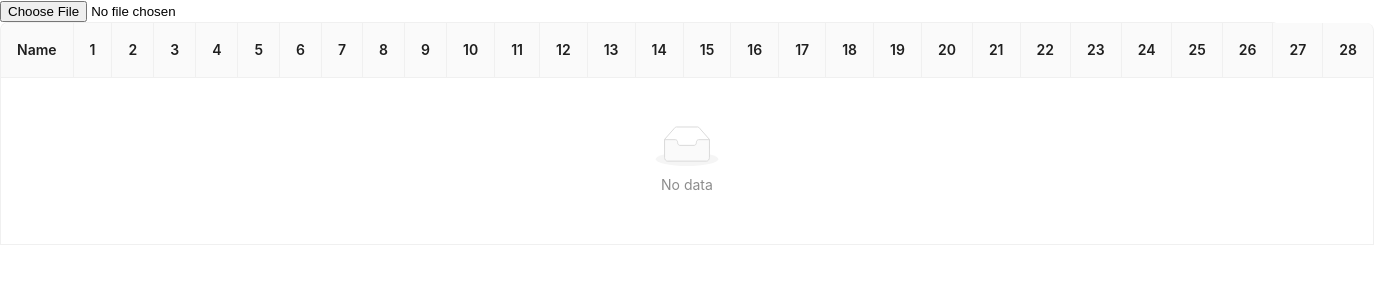
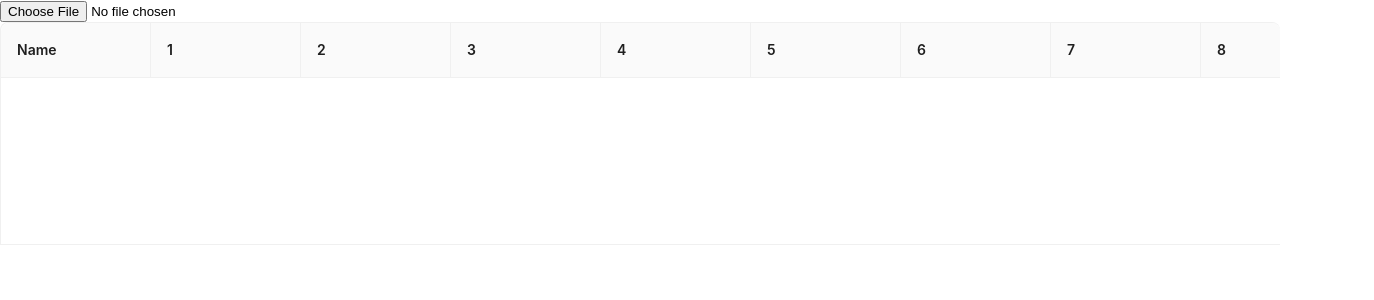
Before and after one commit to vijay9655/excelto_attendence_reports, a React (Create React App) app: page / in a window 1280 px wide. Shown: the top 300 px of the page, 1374 px wide, since content can reach past the window. Built offline with nearby package versions, Linux system fonts and the light colour scheme.

Commit message:
first commit

```diff
--- a/package.json
+++ b/package.json
@@ -35,5 +35,9 @@
       "last 1 firefox version",
       "last 1 safari version"
     ]
+  },
+  "devDependencies": {
+    "gh-pages": "^6.3.0",
+    "homepage":"https://github.com/vijay9655/excelto_attendence_reports"
   }
 }
--- a/src/ExcelReader1.js
+++ b/src/ExcelReader1.js
@@ -227,6 +227,7 @@ useEffect(()=>{
         dataIndex: 'name',
         fixed: 'left',
         key: 'name',
+        width: 150,
         render: (text) => <a>{text}</a>,
       }]
     Array.from({ length: daysInMonth }).map((_,index)=>{
@@ -234,7 +235,9 @@ useEffect(()=>{
         column.push({
             title:index+1,
             dataIndex:index+1,
-            key:index+1
+            key:index+1,
+        width: 150,
+
           })
     })
     setColumns(column)
@@ -249,7 +252,10 @@ useEffect(()=>{
       <input type="file" onChange={handleFileUpload} />
    {/* {columns&&attendence&&<CustomTable attendence={attendence} column={columns}/>
 } */}
- <Table bordered pagination={false} columns={columns} dataSource={attendence} />
+ <Table
+ scroll={{
+    y: 100 * 5,
+  }}  bordered pagination={false} columns={columns} dataSource={attendence} />
 
     </div>
   );
```
Also changed, not shown: 1 other file (tests, documents, lock files or other folders).
